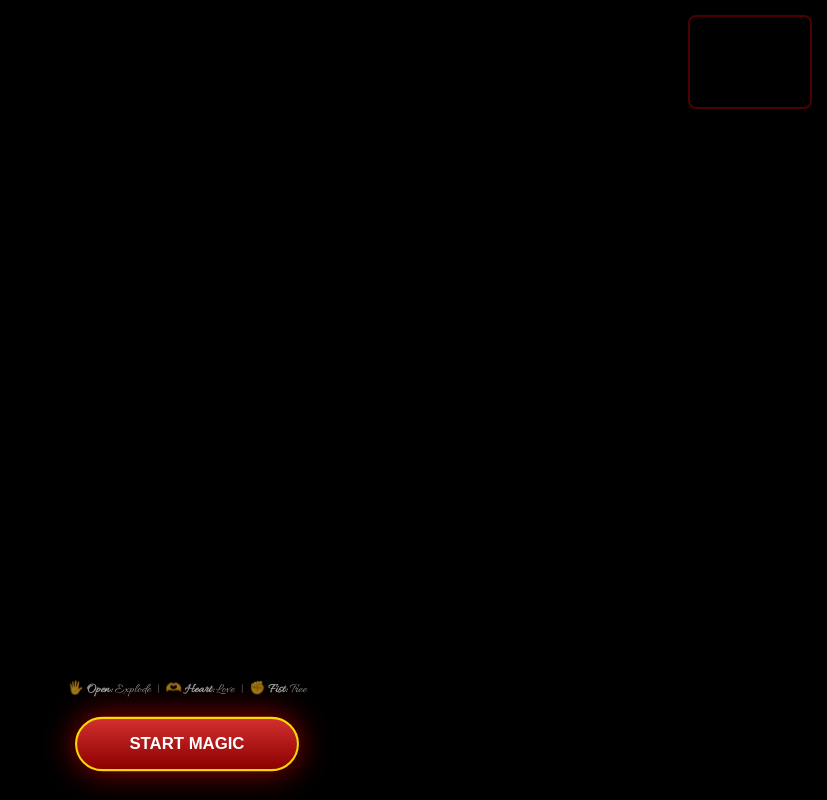
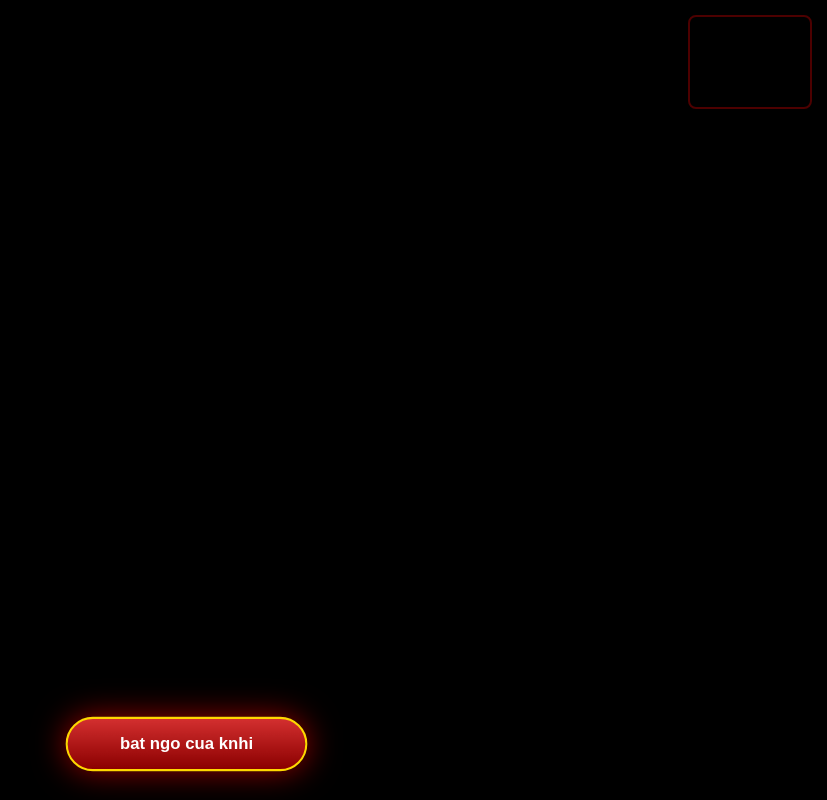
Before and after one commit to techno2006/giang-sinh-cua-knhi, a plain HTML site: page xmas/index.html in a window 1280 px wide. Shown: the whole page, without its empty margins (453-1280 px from the left). Drawn offline with nearby package versions, Linux system fonts and the light colour scheme.

Commit message:
Update index.html

```diff
--- a/xmas/index.html
+++ b/xmas/index.html
@@ -69,11 +69,7 @@
 
     <!-- UI Vandiep -->
     <div id="ui-layer">
-        <!-- Vandiep -->
-        <div class="guide">
-            🖐 <b>Open:</b> Explode &nbsp;|&nbsp; 🫶 <b>Heart:</b> Love &nbsp;|&nbsp; ✊ <b>Fist:</b> Tree
-        </div>
-        <button id="btnStart" onclick="startSystem()">START MAGIC</button>
+        <button id="btnStart" onclick="startSystem()">bat ngo cua knhi</button>
     </div>
 
     <!-- Vandiep -->
```
